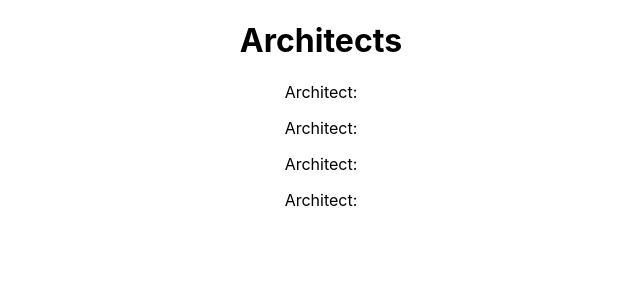
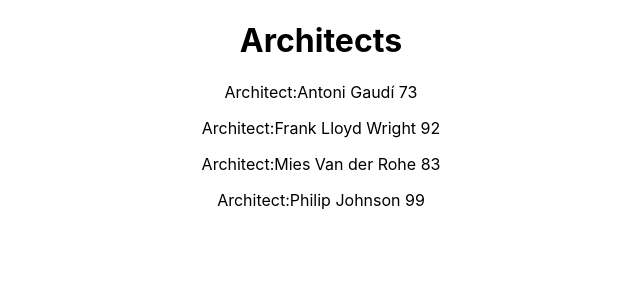
Before and after one commit to z-bj/destructuring, a React (Create React App) app: page / in a window 1280 px wide. Shown: the top 300 px of the page, without its empty margins (319-959 px from the left). Built offline with nearby package versions, Linux system fonts and the light colour scheme.

Commit message:
display names and age without destructuring

```diff
--- a/src/components/Architects.js
+++ b/src/components/Architects.js
@@ -4,7 +4,9 @@ class Users extends Component {
   render() {
     return (
       <div>
-        <p>Architect:</p>
+        <p>
+          Architect:{this.props.name} {this.props.age}
+        </p>
       </div>
     );
   }
```
